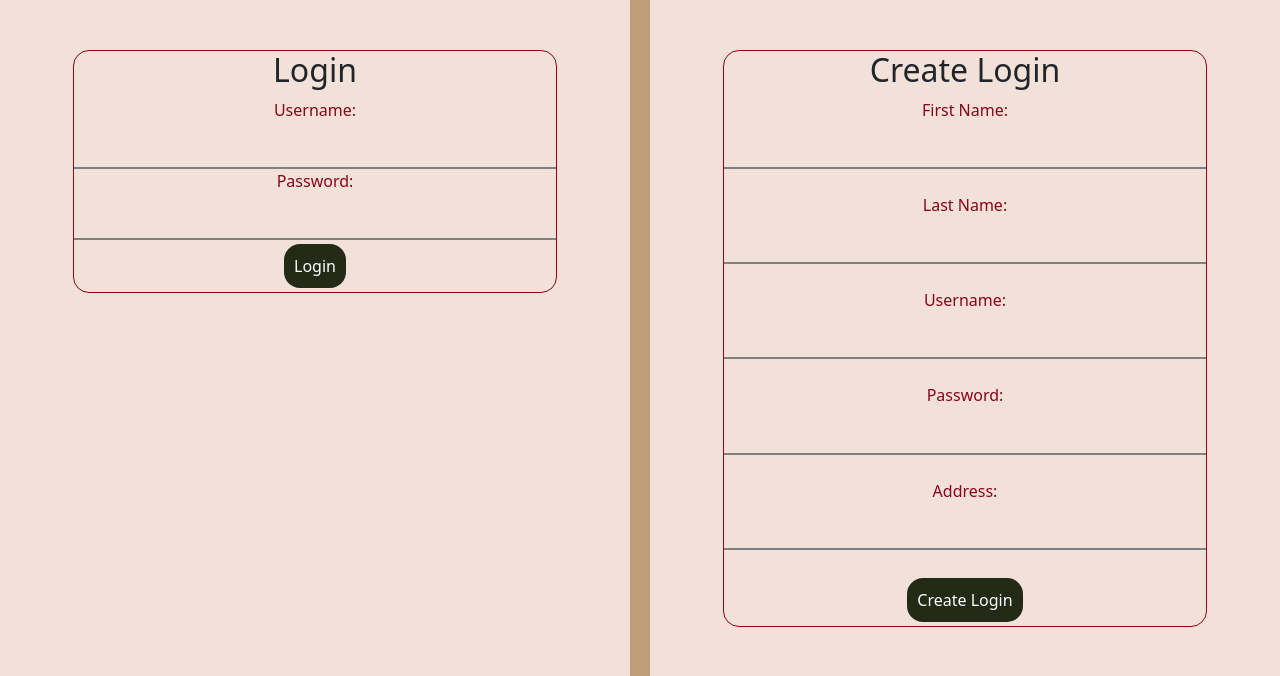
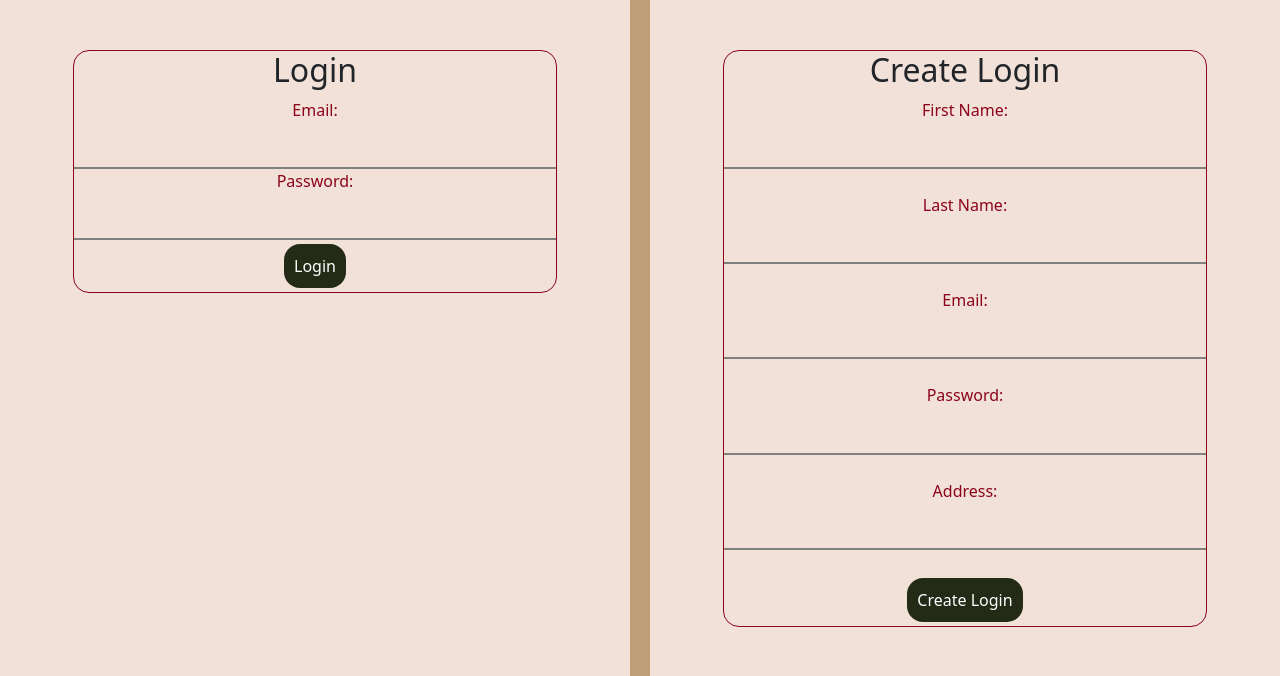
Before and after one commit to carolinepconrad/CardCraft-Studio, a PHP site: page /Login/login_page.php in a window 1280 px wide. Shown: the part 85-761 px from the top of the page. Run offline with PHP 8.4, Linux system fonts and the light colour scheme; some web fonts are replaced.

Commit message:
Create User Login Now Works!

```diff
--- a/Login/login_page.php
+++ b/Login/login_page.php
@@ -19,7 +19,7 @@
         <h2>Login</h2>
         <div class="form__group field">
           <form action="process_user_login.php" method="post" >
-            <label class="form__label" for="username" >Username:</label>
+            <label class="form__label" for="username" >Email:</label>
             <input class="form__field" type="text" name="username" id="username" required>
             <label class="form__label" for="username" >Password:</label>
             <input class="form__field" type="password" name="password"id="password" required>
@@ -40,11 +40,11 @@
               <input class="form__field" type="text" name="first_name" id="first_name" required><br><br>
               <label class="form__label" for="last_name">Last Name:</label>
               <input class="form__field" type="text" name="last_name" id="last_name" required><br><br>
-              <label class="form__label" for="username">Username:</label>
+              <label class="form__label" for="username">Email:</label>
               <input class="form__field" type="text" name="username" id="username" required><br><br>
               <label class="form__label" for="password">Password:</label>
               <input class="form__field" type="password" name="password" id="password" required><br><br>
-              <label class="form__label" for="password">Address:</label>
+              <label class="form__label" for="address">Address:</label>
               <input class="form__field" type="text" name="address" id="address" required><br><br>
               <input class="button" type="submit" value="Create Login" name="create_login">
             </form>
```
Also changed, not shown: Login/create_user_login.php (+11 -9 lines).
